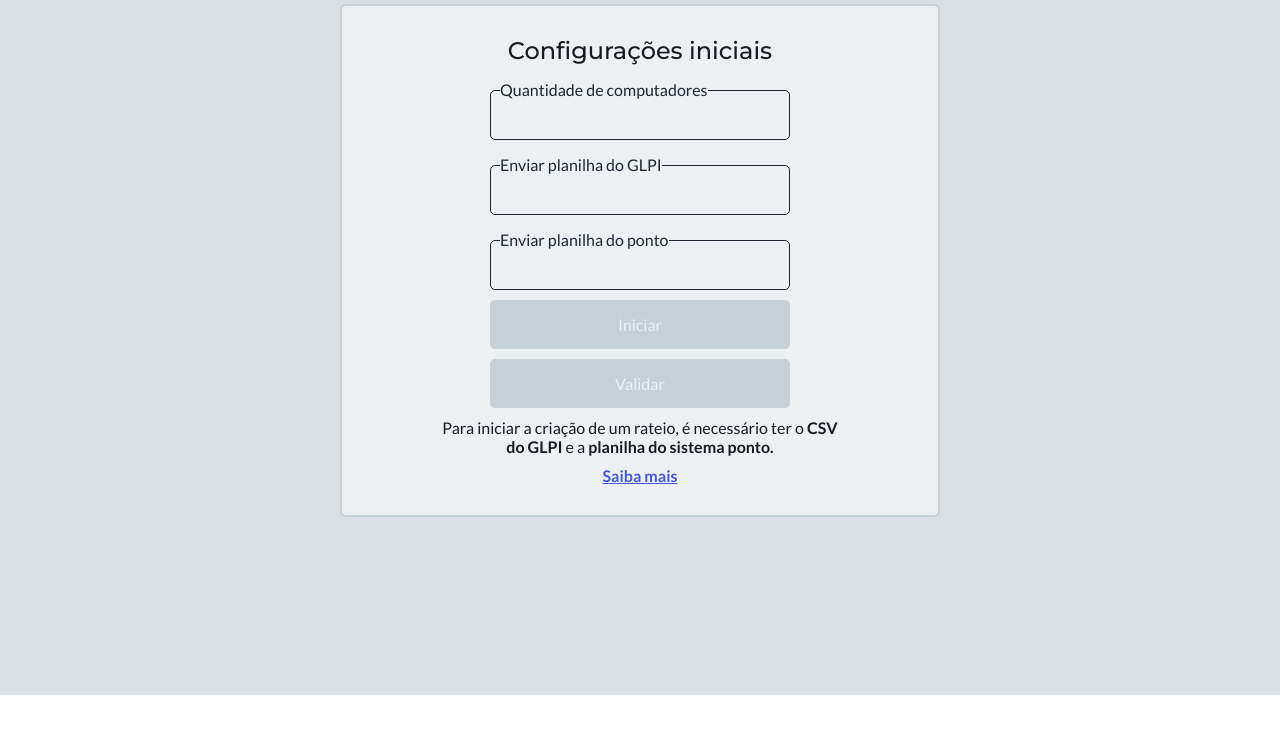
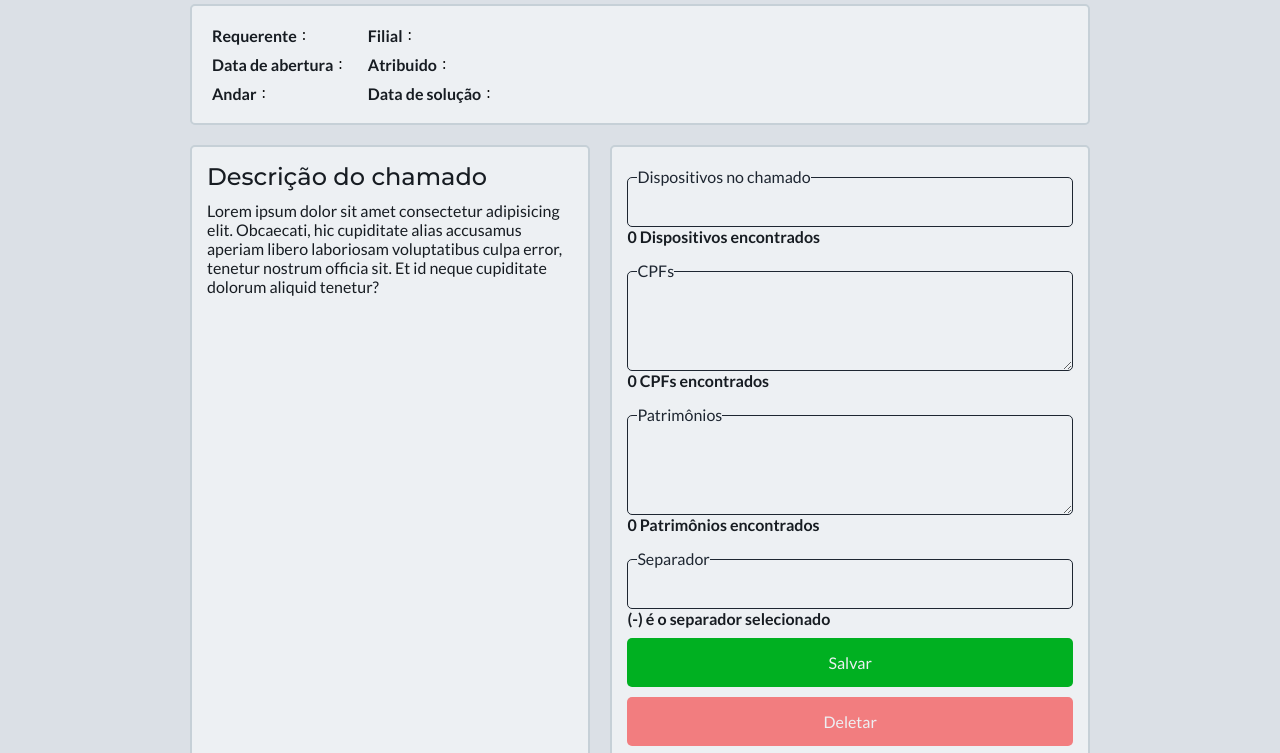
Before and after one commit to MrVihks/rateio_pro, a plain HTML site: page index.html in a window 1280 px wide. Shown: the part 170-923 px from the top of the page. Before the commit the page ends 865 px from the top, so only its background shows below. Drawn offline with nearby package versions, Linux system fonts and the light colour scheme.

Commit message:
:lipstick: feat: Adding the new section

```diff
--- a/index.html
+++ b/index.html
@@ -265,9 +265,75 @@
           scale: 1;
         }
       }
+
+      .ticket_header{
+        display: flex;
+        gap:10px;
+        padding: 15px;
+
+        background-color: var(--light-color);
+
+        border: 2px solid var(--border-color);
+        border-radius: 5px;
+
+        width: 100%;
+      }
+      .ticket_header_column li{
+        display: flex;
+        gap:5px;
+        padding: 5px;
+      }
+
+      .ticket_container{
+        display: flex;
+        flex-direction: column;
+        gap: 20px;
+
+        width: 75%;
+      }
+      .ticket_info{
+        display: flex;
+        flex-direction: column;
+        gap:10px;
+        padding: 15px;
+
+        background-color: var(--light-color);
+
+        border: 2px solid var(--border-color);
+        border-radius: 5px;
+
+        width: 50%;
+      }
+      .ticket_info_container{
+        display: flex;
+
+        gap: 20px;
+      }
+      .ticket_config{
+        display: flex;
+        flex-direction: column;
+        gap:10px;
+        padding: 15px;
+
+        background-color: var(--light-color);
+
+        border: 2px solid var(--border-color);
+        border-radius: 5px;
+
+        width: 60%;
+      }
+      .buttons_container{
+        display: flex;
+        flex-direction: column;
+        gap: 10px;
+      }
+      textarea{
+        min-width:  100%;
+        max-width: 100%;
+        min-height: 100px;
+        max-height: 150px;
+      }
     </style>
-
-
 </head>
 <body>
     <nav class="navbar">
@@ -300,28 +366,21 @@
       </div>
     </div>
 
-    <section id="render">
-
-    </section>
-
-    <section id="main" class="full section">
+    <section id="main" class="full section hidden">
       <h1 class="title">Criar Rateio</h1>
         <article class="card">
             <h2 class="subtitle">Configurações iniciais</h2>
-            <p class="input_container">
-                <label for="teste" class="placeholder">Quantidade de computadores</label>
-                <input type="text" name="teste" class="input">
-            </p>
+
             <p class="file_input_container">
                 <label for="rateio_file" class="custom_file_input">
                   <a class="placeholder">Enviar planilha do GLPI</a>
-                  <input type="file" name="rateio_file" id="rateio_file" class="input">
+                  <input type="file" name="rateio_file" id="rateio_file" class="input" accept=".xls, .xlsx, .csv">
                 </label>
             </p>
             <p class="file_input_container">
               <label for="ponto_file" class="custom_file_input">
                 <a class="placeholder">Enviar planilha do ponto</a>
-                <input type="file" name="rateio_file" id="rateio_file" class="input">
+                <input type="file" name="ponto_file" id="ponto_file" class="input" accept=".xls, .xlsx, .csv">
               </label>
             </p>
             <button onclick="generateExcel()" class="btn start" disabled>Iniciar</button>
@@ -332,11 +391,59 @@
         </article>
     </section>
 
-    <section id="create" class="full invisible">
-    </section>
-    <section id="loading" class="full invisible">
+    <section id="tickets" class="full section">
+        <h1 id="ticket_title" class="title" style="font-weight: 500;">Entrega de cadeiras(<a id="ticket_url" style="text-decoration: underline; cursor: pointer;" class="bold title">995954</a>)</h1>
 
-    </section>
+        <section class="ticket_container">
+          <article class="ticket_header">
+            <ul class="ticket_header_column">
+              <li><p class="paragraph bold">Requerente</p>:<p class="paragraph" id="ticket_author"></p></li>
+              <li><p class="paragraph bold">Data de abertura</p>:<p class="paragraph" id="ticket_opendate"></p></li>
+              <li><p class="paragraph bold">Andar</p>:<p class="paragraph" id="ticket_floor"></p></li>
+            </ul>
+            <ul class="ticket_header_column">
+              <li><p class="paragraph bold">Filial</p>:<p class="paragraph" id="ticket_office"></p></li>
+              <li><p class="paragraph bold">Atribuido</p>:<p class="paragraph" id="ticket_assigned"></p></li>
+              <li><p class="paragraph bold">Data de solução</p>:<p class="paragraph" id="ticket_solutiondate"></p></li>
+            </ul>
+          </article>
+          <section class="ticket_info_container">
+            <article class="ticket_info">
+              <h2 class="subtitle">Descrição do chamado</h2>
+              <p class="paragraph" id="ticket_description">Lorem ipsum dolor sit amet consectetur adipisicing elit. Obcaecati, hic cupiditate alias accusamus aperiam libero laboriosam voluptatibus culpa error, tenetur nostrum officia sit. Et id neque cupiditate dolorum aliquid tenetur?</p>
+            </article>
+            <article class="ticket_config">
+              <div>
+                <p class="input_container">
+                  <label for="ticket_items" class="placeholder">Dispositivos no chamado</label>
+                  <input type="text" id="ticket_items" name="ticket_items" class="input">
+                  <p class="paragraph bold">0 Dispositivos encontrados</p>
+                </p>
+                <p class="input_container" style="margin-top: 25px;">
+                  <label for="ticket_cpfs" class="placeholder">CPFs</label>
+                  <textarea type="text" id="ticket_cpfs" name="ticket_cpfs" class="input"></textarea>
+                  <p class="paragraph bold">0 CPFs encontrados</p>
+                </p>
+                <p class="input_container" style="margin-top: 25px;">
+                  <label for="ticket_patrim" class="placeholder">Patrimônios</label>
+                  <textarea type="text" id="ticket_patrim" name="ticket_patrim" class="input"></textarea>
+                  <p class="paragraph bold">0 Patrimônios encontrados</p>
+                </p>
+                <p class="input_container" style="margin-top: 25px;">
+                  <label for="ticket_separator" class="placeholder">Separador</label>
+                  <input type="text" id="ticket_separator" name="ticket_separator" class="input"></input>
+                  <p class="paragraph bold">(-) é o separador selecionado</p>
+                </p>
+              </div>
+              <div class="buttons_container">
+                  <button onclick="" class="btn start">Salvar</button>
+                  <button class="btn error">Deletar</button>
+                  <button class="btn warning">Ver todos os chamados</button>
+              </div>
+            </article>
+          </section>
+        </section>
+      </section>
 
     <script>
        function closeModal(modalId){
```
